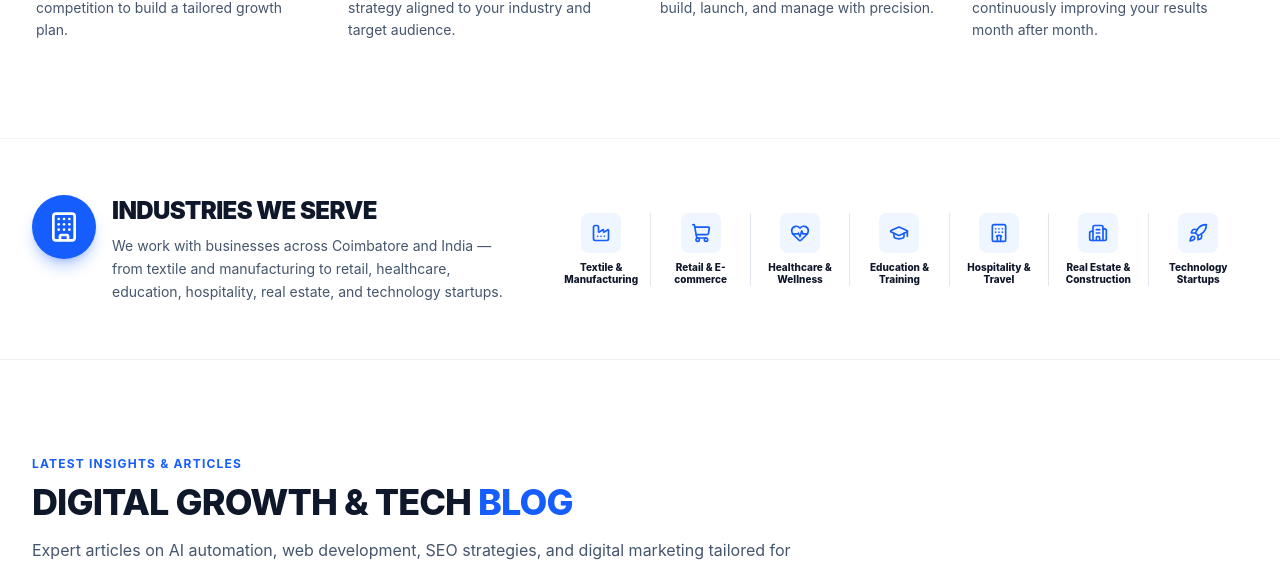
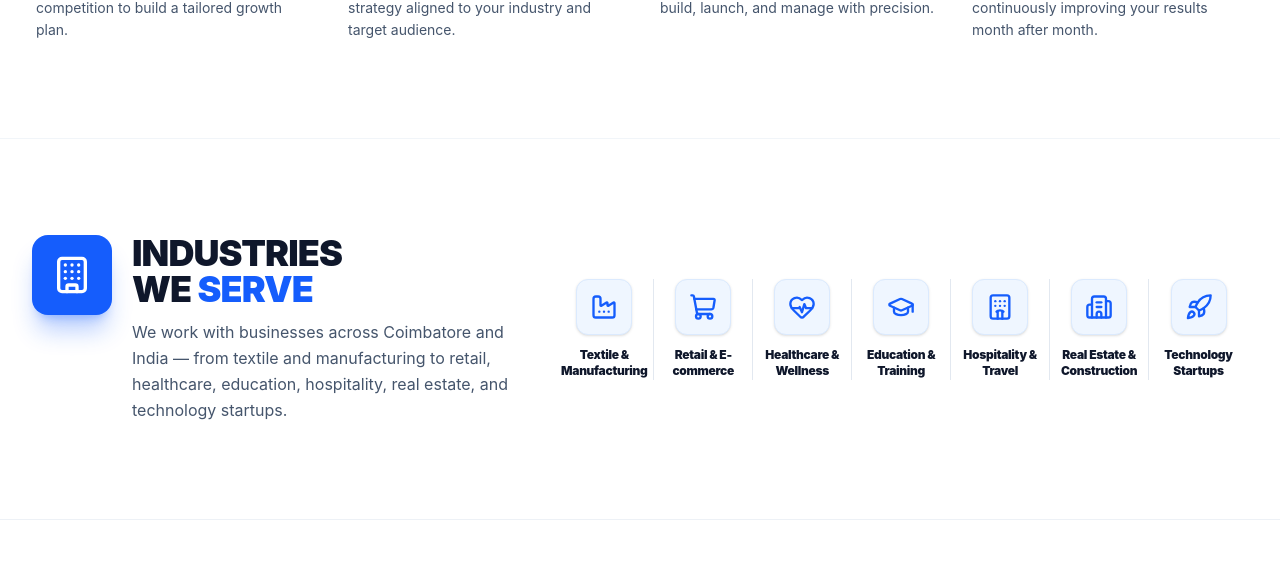
Before and after one commit to srijithit/dhigrowth, a React (Vite) app: page / in a window 1280 px wide. Shown: the part 2594-3161 px from the top of the page. Built offline with nearby package versions, Linux system fonts and the light colour scheme.

Commit message:
Enlarge IndustriesSection icons, text, and layout

```diff
--- a/src/components/IndustriesSection.jsx
+++ b/src/components/IndustriesSection.jsx
@@ -22,22 +22,23 @@ export default function IndustriesSection() {
   ];
 
   return (
-    <section id="industries" className="py-14 bg-white text-slate-900 border-t border-slate-100">
+    <section id="industries" className="py-16 md:py-24 bg-white text-slate-900 border-t border-slate-100">
       <div className="max-w-7xl mx-auto px-4 sm:px-6 lg:px-8">
 
-        <div className="grid grid-cols-1 lg:grid-cols-12 gap-8 items-center">
+        <div className="grid grid-cols-1 lg:grid-cols-12 gap-10 items-center">
 
           {/* Left Column Description */}
-          <div className="lg:col-span-5 flex items-start space-x-4">
-            <div className="w-16 h-16 rounded-full bg-blue-600 text-white flex items-center justify-center shrink-0 shadow-lg shadow-blue-600/30">
-              <Building className="w-8 h-8" />
+          <div className="lg:col-span-5 flex items-start space-x-5">
+            <div className="w-20 h-20 rounded-2xl bg-blue-600 text-white flex items-center justify-center shrink-0 shadow-xl shadow-blue-600/30">
+              <Building className="w-10 h-10" />
             </div>
 
             <div>
-              <h2 className="text-2xl font-black text-slate-900 tracking-tight mb-2 uppercase">
-                INDUSTRIES WE SERVE
+              <h2 className="text-3xl sm:text-4xl font-black text-slate-900 tracking-tight mb-3 uppercase leading-none">
+                INDUSTRIES <br className="hidden sm:block" />
+                WE <span className="text-blue-600">SERVE</span>
               </h2>
-              <p className="text-slate-600 text-xs sm:text-sm leading-relaxed">
+              <p className="text-slate-600 text-sm sm:text-base leading-relaxed font-normal">
                 We work with businesses across Coimbatore and India — from textile and manufacturing to retail, healthcare, education, hospitality, real estate, and technology startups.
               </p>
             </div>
@@ -45,19 +46,19 @@ export default function IndustriesSection() {
 
           {/* Right Column 7 Vertical Columns with Divider Lines */}
           <div className="lg:col-span-7">
-            <div className="grid grid-cols-2 sm:grid-cols-4 lg:grid-cols-7 divide-x divide-slate-200 gap-y-4 lg:gap-y-0">
+            <div className="grid grid-cols-2 sm:grid-cols-4 lg:grid-cols-7 divide-x divide-slate-200 gap-y-6 lg:gap-y-0">
               {industries.map((ind, idx) => (
                 <div
                   key={idx}
-                  className="px-2 flex flex-col items-center text-center group cursor-pointer hover:-translate-y-1 transition duration-300"
+                  className="px-3 flex flex-col items-center text-center group cursor-pointer hover:-translate-y-1.5 transition duration-300"
                 >
-                  <div className="w-10 h-10 rounded-lg bg-blue-50 flex items-center justify-center mb-2 group-hover:bg-blue-600 transition duration-300">
+                  <div className="w-14 h-14 rounded-xl bg-blue-50 border border-blue-100 flex items-center justify-center mb-3 group-hover:bg-blue-600 group-hover:border-blue-600 transition duration-300 shadow-sm">
                     {React.cloneElement(ind.icon, {
-                      className: "w-5 h-5 text-blue-600 group-hover:text-white transition duration-300"
+                      className: "w-7 h-7 text-blue-600 group-hover:text-white transition duration-300"
                     })}
                   </div>
 
-                  <span className="text-[10px] font-extrabold text-slate-900 leading-tight">
+                  <span className="text-xs font-black text-slate-900 leading-snug tracking-tight">
                     {ind.name}
                   </span>
                 </div>
```
